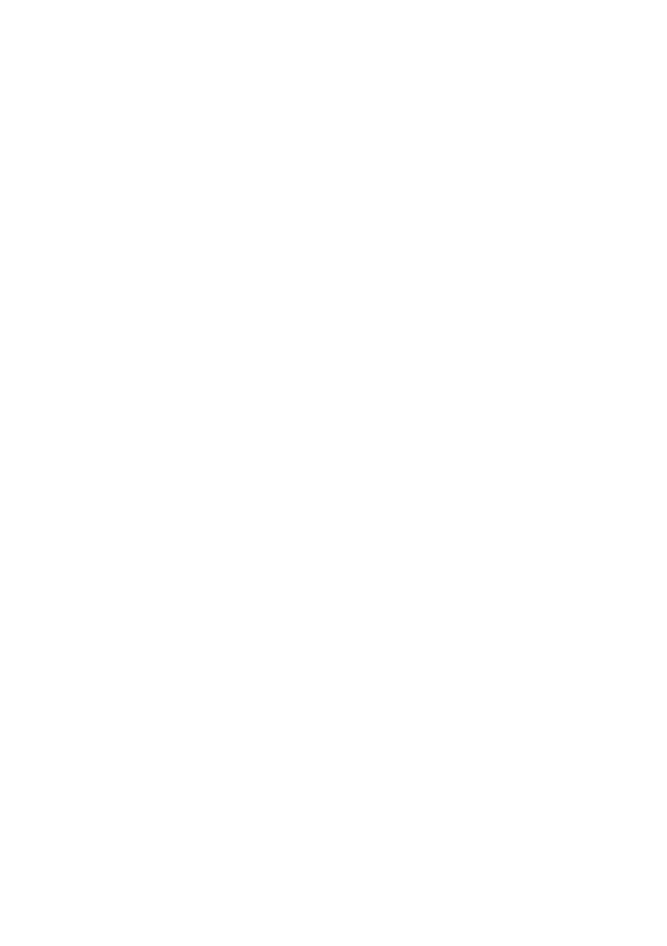
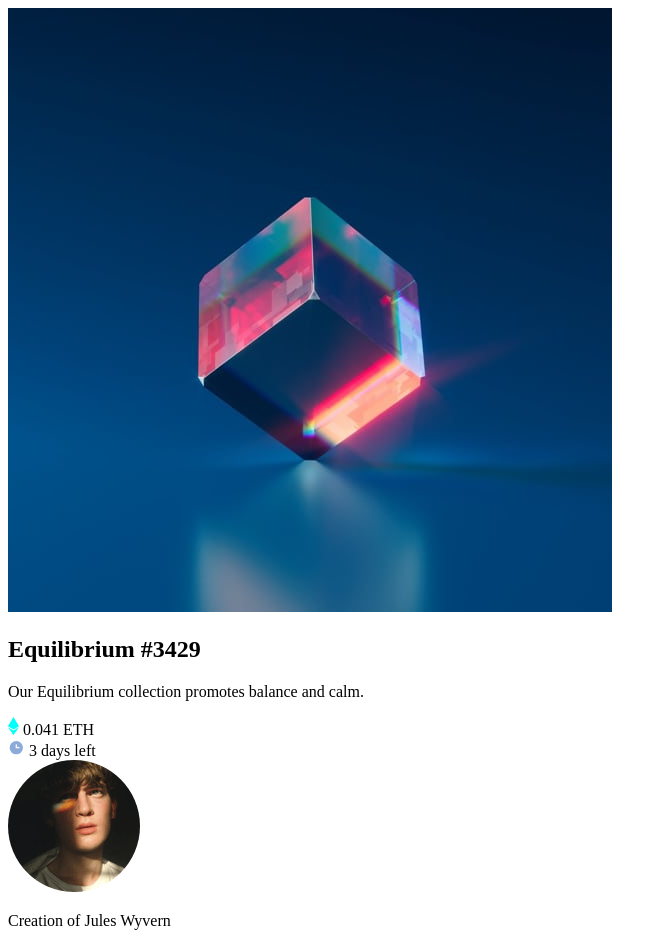
Before and after one commit to troygilmore3/nft-preview-card-component, a plain HTML site: page index.html in a window 1280 px wide. Shown: the whole page, without its empty margins (0-667 px from the left). Before the commit the page ends 800 px from the top, so only its background shows below. Drawn offline with Linux system fonts and the light colour scheme.

Commit message:
Update: HTML structure Add: CSS and Image folders

```diff
--- a/index.html
+++ b/index.html
@@ -1,12 +1,52 @@
 <!DOCTYPE html>
 <html lang="en">
-<head>
-    <meta charset="UTF-8">
-    <meta http-equiv="X-UA-Compatible" content="IE=edge">
-    <meta name="viewport" content="width=device-width, initial-scale=1.0">
+  <head>
+    <meta charset="UTF-8" />
+    <meta http-equiv="X-UA-Compatible" content="IE=edge" />
+    <meta name="viewport" content="width=device-width, initial-scale=1.0" />
     <title>NFT preview card component</title>
-</head>
-<body>
-
-</body>
+  </head>
+  <body>
+    <article>
+      <div>
+        <img
+          src="./images/image-equilibrium.jpg"
+          alt="Equilibrium cube balancing on its corner"
+          decoding="auto"
+        />
+      </div>
+      <header>
+        <h1>Equilibrium #3429</h1>
+      </header>
+      <main>
+        <p>Our Equilibrium collection promotes balance and calm.</p>
+        <div>
+          <div>
+            <img
+              src="./images/icon-ethereum.svg"
+              alt="Equilibrium icon"
+              decoding="auto"
+            />
+            <span>0.041 ETH</span>
+          </div>
+          <div>
+            <img
+              src="./images/icon-clock.svg"
+              alt="Clock icon"
+              decoding="auto"
+            />
+            <span>3 days left</span>
+          </div>
+        </div>
+      </main>
+      <footer>
+        <img
+          src="./images/image-avatar.png"
+          alt="Creators avatar"
+          decoding="auto"
+        />
+        <p>Creation of Jules Wyvern</p>
+      </footer>
+    </article>
+  </body>
 </html>
```
Also changed, not shown: css/style.css (added), images/favicon-32x32.png (added), images/icon-clock.svg (added), images/icon-ethereum.svg (added), images/icon-view.svg (added), images/image-avatar.png (added), images/image-equilibrium.jpg (added).
